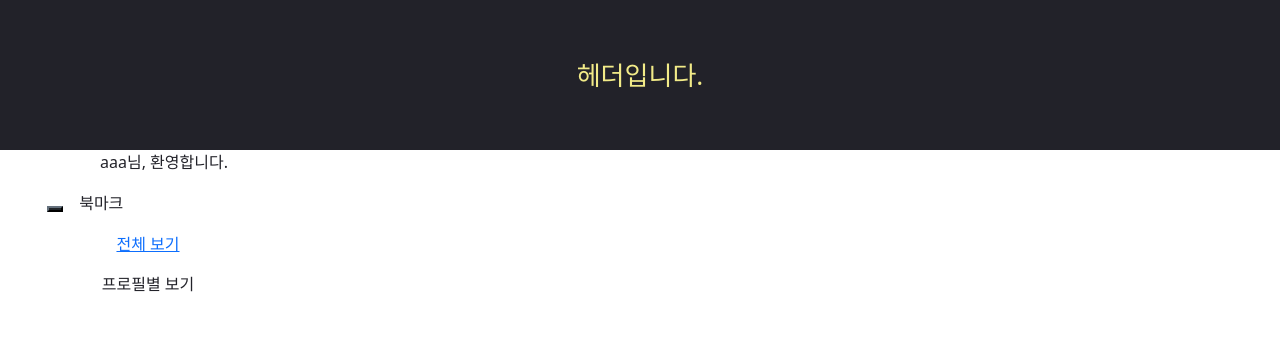
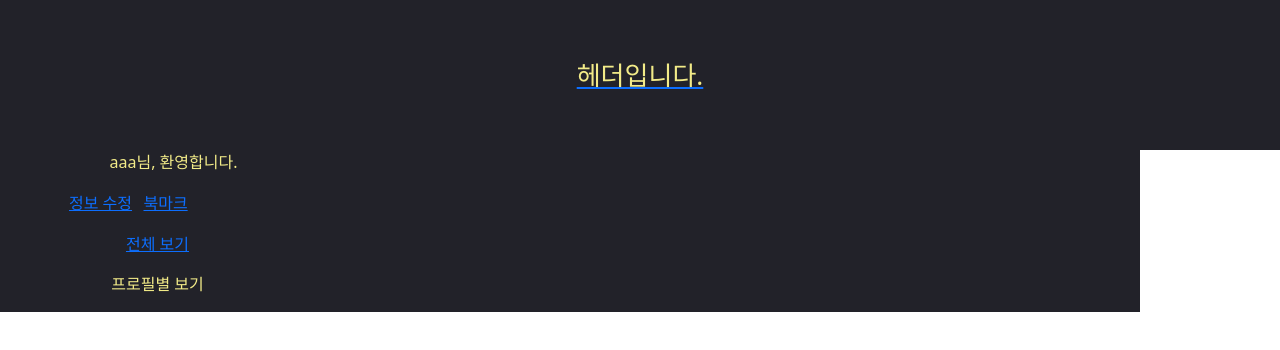
Before and after one commit to innjie/bookshelf, a React (Create React App) app in the folder front/: page / in a window 1280 px wide. Shown: the top 350 px of the page. Built offline with nearby package versions, Linux system fonts and the light colour scheme; no server answers.

Commit message:
[add] nav layouts

```diff
--- a/front/src/App.css
+++ b/front/src/App.css
@@ -29,6 +29,8 @@
 }
 .container {
   display : flex;
+  background-color : #222229;
+  margin-left: 0;
 }
 
 @keyframes App-logo-spin {
--- a/front/src/App.js
+++ b/front/src/App.js
@@ -18,8 +18,9 @@ function App() {
     return (
         <div className = "App">
             <Header/>
-            <div className="row">
+            <div className="container row">
                 <Nav className = "container"></Nav>
+                <footer/>
 
             </div>
 
--- a/front/src/statics/Header.css
+++ b/front/src/statics/Header.css
@@ -5,5 +5,5 @@
 .headerContent {
     color : #f2eb88;
     text-align: center;
-    margin-bottom: 0px;
+    margin : 0;
 }
--- a/front/src/statics/Header.js
+++ b/front/src/statics/Header.js
@@ -1,12 +1,16 @@
 import React, {Component} from "react";
 import './Header.css';
+
 class Header extends Component {
     render() {
         return (
             <header className="App-header">
-                <p className="headerContent">헤더입니다.</p>
+                <a href="/">
+                    <p className="headerContent"> 헤더입니다.</p>
+                </a>
             </header>
         );
     }
 }
+
 export default Header;
--- a/front/src/statics/Nav.css
+++ b/front/src/statics/Nav.css
@@ -1,11 +1,15 @@
 .App-Nav {
-    background-color : #f2eb88;
-    height : 30%;
+    background-color : #222229;
+    height : max-content;
     display: flex;
 }
+.Container{
+    padding-left: 0;
+}
 .Nav-Content {
+    background-color : #222229;
     text-align: center;
-    color : #222229
+    color : #f2eb88
 }
 .section-content {
     text-align : center;
--- a/front/src/statics/Nav.js
+++ b/front/src/statics/Nav.js
@@ -23,15 +23,14 @@ class Nav extends Component {
                                     <tbody>
                                     <tr>
                                         <td>
-                                            <button className="btn-dark" value="hi"></button>
+                                            <a href="/account/update">정보 수정</a>
                                         </td>
                                         <td>
-                                            북마크
+                                            <a href="/account/bookmark">북마크</a>
                                         </td>
                                     </tr>
                                     </tbody>
                                 </table>
-
                             </ul>
 
                         </div>
```
